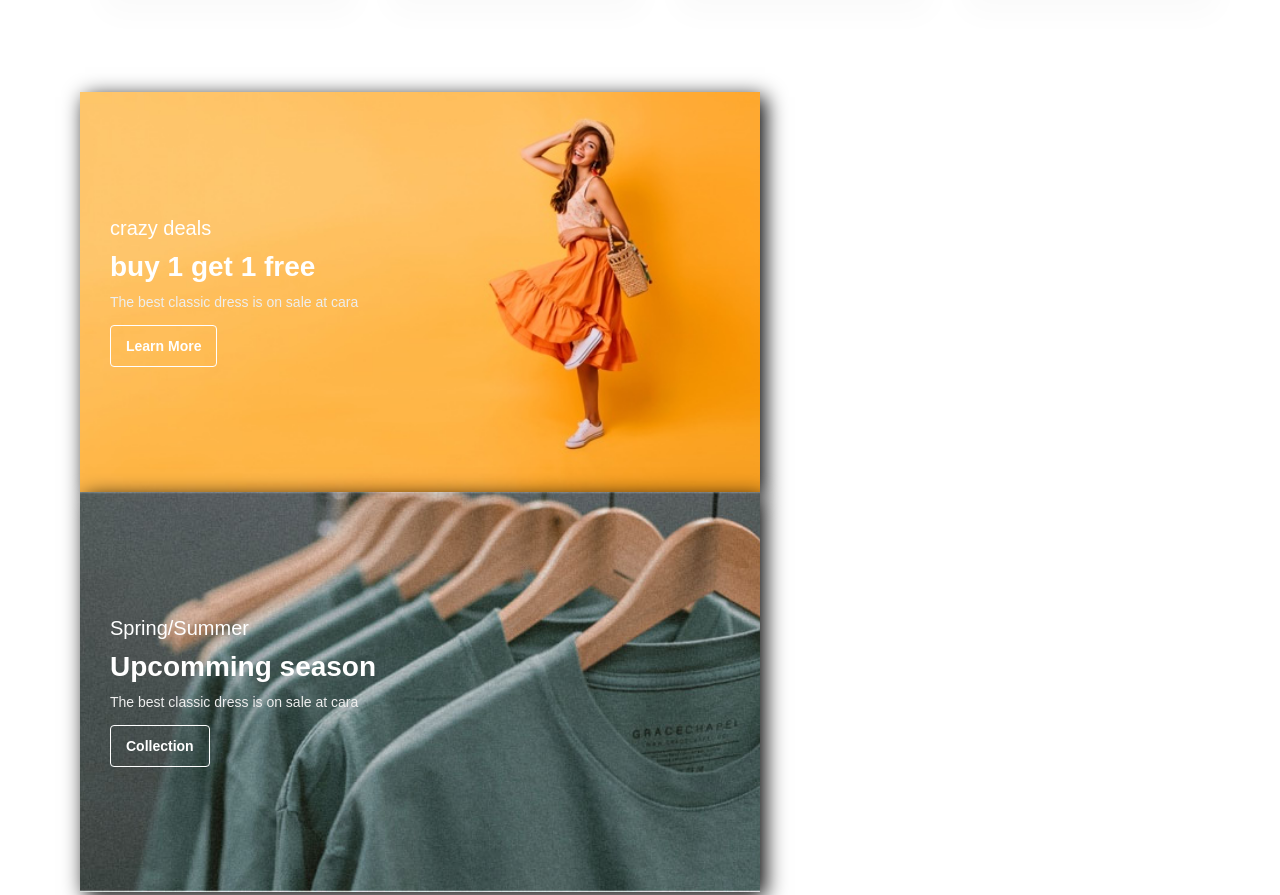
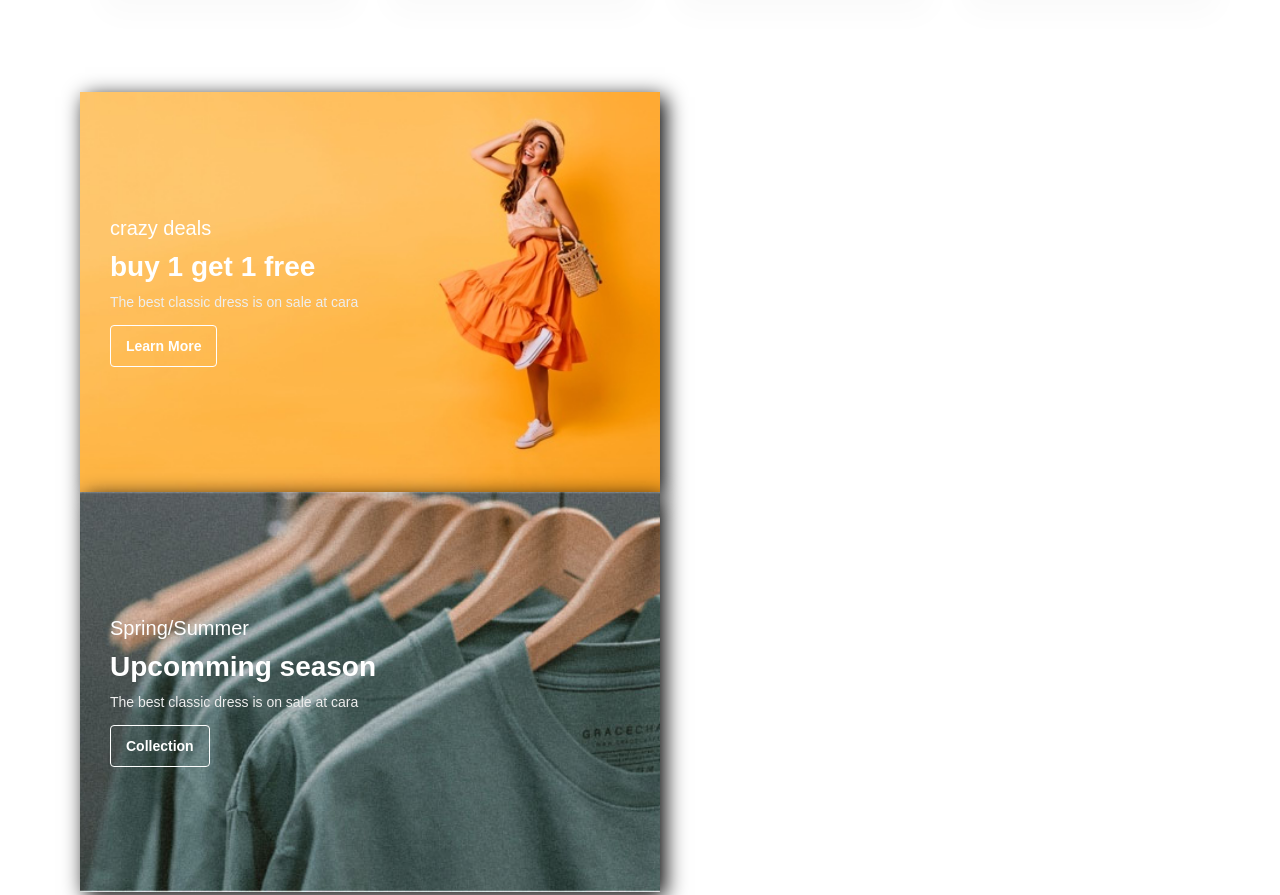
Before and after one commit to ashhar-rahman/E-Commerce-Website, a plain HTML site: page index.html in a window 1280 px wide. Shown: the part 3383-4278 px from the top of the page. Drawn offline with Linux system fonts and the light colour scheme.

Commit message:
Update sytle.css

```diff
--- a/sytle.css
+++ b/sytle.css
@@ -519,7 +519,7 @@ body{
     align-items: flex-start;
     text-align: center;
     background-image: url(img/banner/b17.jpg);
-    min-width: 680px;
+    min-width: 580px;
     height: 50vh;
     background-size: cover;
     background-position: center;
```
